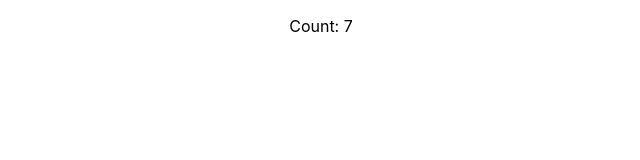
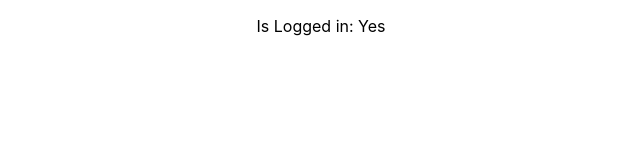
Before and after one commit to patrykomiotek/ccapp, a React (Create React App) app: page / in a window 1280 px wide. Shown: the top 160 px of the page, without its empty margins (319-959 px from the left). Built offline with nearby package versions, Linux system fonts and the light colour scheme.

Commit message:
feat: context step 1.

```diff
--- a/src/App.tsx
+++ b/src/App.tsx
@@ -8,12 +8,21 @@ import { RegistrationPage } from './pages/RegistrationPage';
 // import { Viewport } from './components/Viewport';
 import { Counter } from './components/Counter';
 // const DumbComponent = () => <p>Hello</p>;
+import { AuthInfo, AuthContext } from './components/Auth';
+
 
 function App() {
   return (
     <div className="App">
+      <AuthContext.Provider value={{
+        email: 'ala@wp.pl',
+        authorized: true,
+        language: 'kontlin'
+      }}>
+        <AuthInfo />
+      </AuthContext.Provider>
       {/* <Viewport /> */}
-      <Counter />
+      {/* <Counter /> */}
       {/* <RegistrationPage /> */}
       {/* <Generator /> */}
       {/* <Text>Today is Monday</Text>
--- /dev/null
+++ b/src/components/Auth/AuthContext.tsx
@@ -0,0 +1,15 @@
+import { createContext } from 'react';
+import { User } from '../../types';
+
+const defaultValues: User = {
+  email: '',
+  authorized: false,
+  password: '',
+  language: '',
+}
+
+export const AuthContext = createContext(defaultValues);
+
+AuthContext.displayName = 'AuthContext';
+
+// AuthContext.
--- /dev/null
+++ b/src/components/Auth/AuthCredentials.tsx
@@ -0,0 +1,13 @@
+import { useContext } from 'react';
+import { AuthContext } from '../Auth/AuthContext';
+
+const AuthCredentials = () => {
+  const user = useContext(AuthContext);
+  return (
+    <div>
+      <p>Is Logged in: {user.authorized ? 'Yes' : 'No' }</p>
+    </div>
+  );
+}
+
+export { AuthCredentials };
--- /dev/null
+++ b/src/components/Auth/AuthInfo.tsx
@@ -0,0 +1,11 @@
+import { AuthCredentials } from './AuthCredentials';
+
+const AuthInfo = () => {
+  return (
+    <div>
+      <AuthCredentials />
+    </div>
+  );
+}
+
+export { AuthInfo };
--- /dev/null
+++ b/src/components/Auth/index.ts
@@ -0,0 +1,2 @@
+export { AuthInfo } from './AuthInfo';
+export { AuthContext } from './AuthContext';
--- a/src/types/User.ts
+++ b/src/types/User.ts
@@ -1,7 +1,8 @@
 interface User {
   email: string;
-  password: string;
-  language: string;
+  authorized?: boolean;
+  password?: string;
+  language?: string;
 }
 
 export type { User };
```
